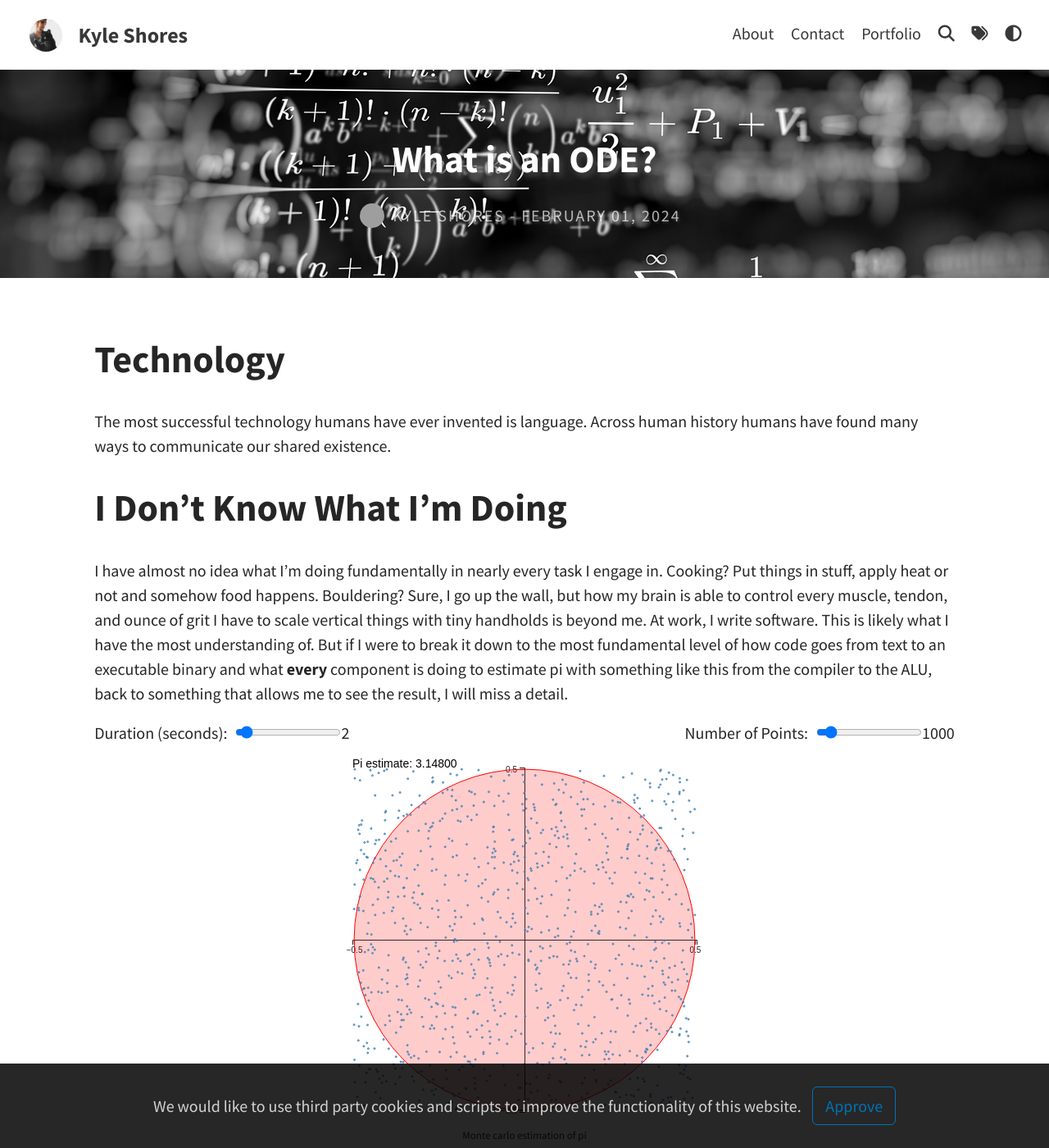
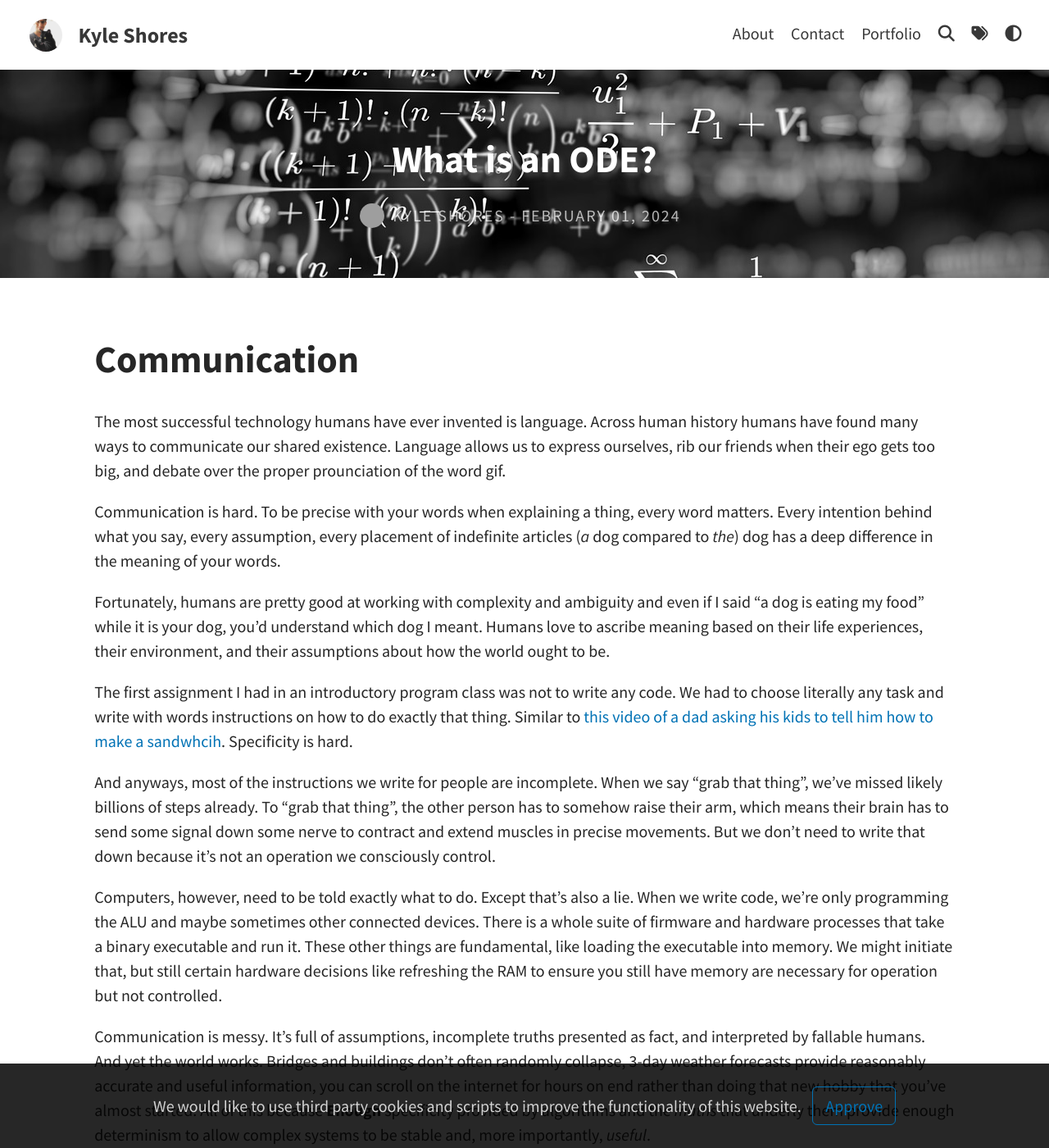
Before and after one commit to K20shores/kyleshores.com, a Jekyll site: the page built from _posts/2024-02-01-What-is-an-ODE.md, in a window 1280 px wide and 1400 px high. Shown: the whole window at 82% size. Built offline with Jekyll 4.4.1, drawn with Linux system fonts in a browser that asks for light colours; a script that is not in the unit is left out; comment, search, counter and statistics services are not loaded; some of the changed text lies outside the part shown; grey boxes are pictures that could not be loaded.

Commit message:
more words

```diff
--- a/_posts/2024-02-01-What-is-an-ODE.md
+++ b/_posts/2024-02-01-What-is-an-ODE.md
@@ -8,19 +8,59 @@ d3: true
 author: kshores
 ---
 
-# Technology
+# Communication
 
 The most successful technology humans have ever invented is language. Across human history humans have found many ways to
-communicate our shared existence.
+communicate our shared existence. Language allows us to express ourselves,
+rib our friends when their ego gets too big, and debate over the proper
+prounciation of the word gif.
+
+Communication is hard. To be precise with your words when explaining a
+thing, every word matters. Every intention behind what you say, every
+assumption, every placement of indefinite articles (*a* dog compared to
+*the*) dog has a deep difference in the meaning of your words.
+
+Fortunately, humans are pretty good at working with complexity and ambiguity
+and even if I said "a dog is eating my food" while it is your dog, you'd
+understand which dog I meant. Humans love to ascribe meaning based on
+their life experiences, their environment, and their assumptions about
+how the world ought to be.
+
+The first assignment I had in an introductory program class was not to
+write any code. We had to choose literally any task and write with words
+instructions on how to do exactly that thing. Similar to [this video of
+a dad asking his kids to tell him how to make a sandwhcih](https://www.reddit.com/r/ProgrammerHumor/comments/fioap6/dad_teaching_kids_basic_coding_principles_by/). Specificity is hard.
+
+And anyways, most of the instructions we write for people are incomplete.
+When we say "grab that thing", we've missed likely billions of steps already. To "grab that thing", the other person has to somehow raise their
+arm, which means their brain has to send some signal down some nerve to
+contract and extend muscles in precise movements. But we don't need to write that down because it's not an operation we consciously control.
+
+Computers, however, need to be told exactly what to do. Except that's also a lie. When we write code, we're only programming the ALU and maybe
+sometimes other connected devices. There is a whole suite of firmware
+and hardware processes that take a binary executable and run it. These other things are fundamental, like loading the executable into memory. We might initiate that, but still certain hardware decisions like refreshing
+the RAM to ensure you still have memory are necessary for operation but not controlled.
+
+Communication is messy. It's full of assumptions, incomplete truths
+presented as fact, and interpreted by fallable humans. And yet the world works. Bridges and buildings don't often randomly collapse, 3-day weather forecasts provide reasonably accurate and useful information, you can
+scroll on the internet for hours on end rather than doing that new hobby
+that you've almost started. All of this because **Enough** specificity
+provided by algorithms and the *maths* that underly them provide enough
+determinism to allow complex systems to be stable and, more importantly, *useful*.
 
 # I Don't Know What I'm Doing
 
-I have almost no idea what I'm doing fundamentally in nearly every task I engage in. Cooking? Put things in stuff, apply heat or
-not and somehow food happens. Bouldering? Sure, I go up the wall, but how my brain is able to control every muscle, tendon,
-and ounce of grit I have to scale vertical things with tiny handholds is beyond me. At work, I write software. This is
-likely what I have the most understanding of. But if I were to break it down to the most fundamental level of how
-code goes from text to an executable binary and what **every** component is doing to estimate pi with something like this from
-the compiler to the ALU, back to something that allows me to see the result, I will miss a detail.
+In my dayjob, I have almost no idea what I'm fundamentally doing in
+nearly every task I engage in. Even though software is
+likely what I have the most understanding of. But if I were to break it
+down to the most fundamental level of how
+code goes from text to an executable binary and what **every** component
+is doing to estimate pi with something like this from
+the compiler to the ALU, back to something that allows me to see the
+result, I **will** miss a detail. Probably starting with what happens when
+[I press enter](https://www.youtube.com/watch?v=lwiUCKwCFdg) (even this
+video gets it wrong, hardware interrupts for the enter key are glossed
+over).
 
 <div id="inputs">
   <div>
```
